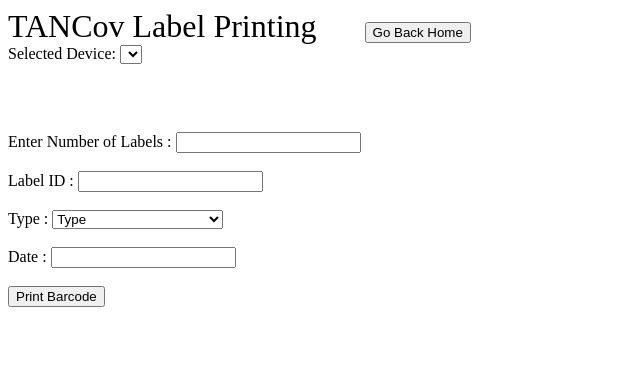
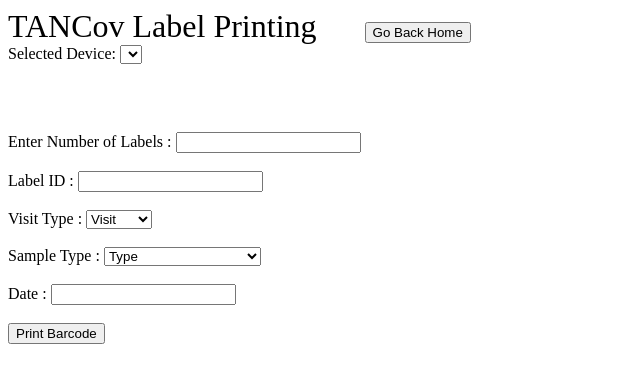
Before and after one commit to Maquiz1/tancov-cts, a PHP site: page /zebra.php in a window 1280 px wide. Shown: the top 383 px of the page, without its empty margins (0-640 px from the left). Run offline with PHP 8.4, Linux system fonts and the light colour scheme; lists and menus that the app fills with data are empty.

Commit message:
update label types

```diff
--- a/info.php
+++ b/info.php
@@ -182,7 +182,7 @@ if ($user->isLoggedIn()) {
             ));
             if ($validate->passed()) {
                 try {
-                    $attachment_file = Input::get('image');print_r($attachment_file);
+                    $attachment_file = Input::get('image');
                     if (!empty($_FILES['image']["tmp_name"])) {
                         $attach_file = $_FILES['image']['type'];
                         if ($attach_file == "image/jpeg" || $attach_file == "image/jpg" || $attach_file == "image/png" || $attach_file == "image/gif") {
--- a/zebra.php
+++ b/zebra.php
@@ -32,13 +32,56 @@
                 }, function(){alert("Error getting local devices")},"printer");
             }, function(error){alert(error);})
         }
+        function labelType($label_type) {
+            var l_type = '';
+            switch ($label_type) {
+                case '01':
+                    l_type = 'Nasopharyngeal Swab';
+                    break;
+                case '02':
+                    l_type = 'Saliva';
+                    break;
+                case '03':
+                    l_type = 'Blood (EDTA)';
+                    break;
+                case '04':
+                    l_type = 'Blood (SST)';
+                    break;
+                case '05':
+                    l_type = 'ACD Blood';
+                    break;
+                case '06':
+                    l_type = 'Citrate Blood';
+                    break;
+                case '07':
+                    l_type = 'Urine';
+                    break;
+                case '08':
+                    l_type = 'PBMCs';
+                    break;
+                case '09':
+                    l_type = 'Plasma';
+                    break;
+                case '10':
+                    l_type = 'Serum';
+                    break;
+                case '11':
+                    l_type = "Fluoride Blood"
+                    break;
+            }
+            return l_type;
+        }
         function writeToSelectedPrinter(){
             var x=1;var study_id=document.getElementById('study_id').value;
             var no=Number(document.getElementById('no_label').value);
             var label_type=document.getElementById('label_type').value;
+            var label_name=labelType(document.getElementById('label_type').value);
+            var visit_type=document.getElementById('visit_type').value;
             var label_date=document.getElementById('label_date').value;
+            var sid = study_id+'V'+visit_type+'-'+label_type;
+            // window.alert(sid)
             while(x < no+1){
-                var dataToWrite ='^XA^CF0,21^FO230,20^FDTANCoV-1^FS^FO510,20^FDTANCoV-1^FS^FO170,110^FD'+study_id+'^FS^FO450,110^FD'+study_id+'^FS^FO170,140^FD'+label_type+'^FS^FO450,140^FD'+label_type+'^FS^FO170,170^FD'+label_date+'^FS^FO450,170^FD'+label_date+'^FS^BY2,2,50^FO300,0^BQN,2,3^FDQAM'+study_id+'^FS^BY2,2,50^FO580,0^BQN,2,3^FDQAM'+study_id+'^FS^XZ'
+                var dataToWrite ='^XA^CF0,21^FO230,20^FDTANCoV-1^FS^FO510,20^FDTanCoV-1^FS^FO170,110^FD'+sid+'^FS^FO450,110^FD'+sid+'^FS^FO170,140^FD'+label_name+'^FS^FO450,140^FD'+label_name+'^FS^FO170,170^FD'+label_date+'^FS^FO450,170^FD'+label_date+'^FS^BY2,2,50^FO300,0^BQN,2,3^FDQAM'+sid+'^FS^BY2,2,50^FO580,0^BQN,2,3^FDQAM'+sid+'^FS^XZ'
                 selected_device.send(dataToWrite, undefined, errorCallback);
                 x++;
             }
@@ -66,19 +109,35 @@ value="Change" onclick="changeDevice();">--> <br/><br/>
 <input type="number" name="no_label" id="no_label"><br><br>
 <label for="fname">Label ID : </label>
 <input type="text" name="study_id" id="study_id"><br><br>
-<label for="fname">Type : </label>
+<label for="visit_type">Visit Type : </label>
+<select name="visit_type" id="visit_type">
+    <option value="">Visit</option>
+    <option value="01">Visit 1</option>
+    <option value="02">Visit 2</option>
+    <option value="03">Visit 3</option>
+    <option value="04">Visit 4</option>
+    <option value="05">Visit 5</option>
+    <option value="06">Visit 6</option>
+    <option value="07">Visit 7</option>
+    <option value="08">Visit 8</option>
+    <option value="09">Visit 9</option>
+    <option value="10">Visit 10</option>
+    <option value="11">Visit 11</option>
+</select><br><br>
+<label for="label_type">Sample Type : </label>
 <select name="label_type" id="label_type">
     <option value="">Type</option>
-    <option value="Nasopharyngeal aspirate">Nasopharyngeal aspirate</option>
-    <option value="Nasopharyngeal swab">Nasopharyngeal Swab</option>
-    <option value="TB Sample 1">TB Sample 1</option>
-    <option value="TB Sample 2">TB Sample 2</option>
-    <option value="Blood (EDTA)">Blood (EDTA)</option>
-    <option value="Blood (Serum)">Blood (Serum)</option>
-    <option value="Blood Fluoride">Blood Fluoride</option>
-    <option value="ACD Plasma">ACD Plasma</option>
-    <option value="ACDMPBMCs">ACDMPBMCs</option>
-    <option value="Citrate Blood">Citrate Blood</option>
+    <option value="01">Nasopharyngeal Swab</option>
+    <option value="02">Saliva</option>
+    <option value="03">Blood (EDTA)</option>
+    <option value="04">Blood (SST)</option>
+    <option value="05">ACD Blood</option>
+    <option value="06">Citrate Blood</option>
+    <option value="07">Urine</option>
+    <option value="08">PBMCs</option>
+    <option value="09">Plasma</option>
+    <option value="10">Serum</option>
+    <option value="11">Fluoride Blood</option>
 </select><br><br>
 <label for="fname">Date : </label>
 <input type="text" name="label_date" id="label_date"><br><br>
```
